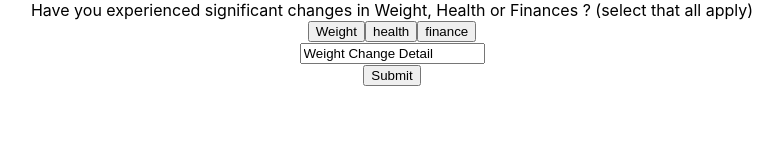
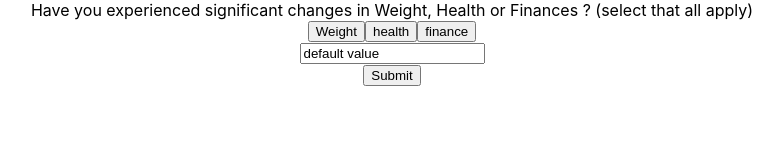
Before and after one commit to Michael-Tong-Github/Transamerica-POC, a React (Create React App) app: page / in a window 1280 px wide. Both pictures are taken after a click on the button "Weight". Shown: the top 160 px of the page, without its empty margins (248-1031 px from the left). Built offline with nearby package versions, Linux system fonts and the light colour scheme.

Commit message:
adding FormValidator

```diff
--- a/src/Components/QuoteForms.js
+++ b/src/Components/QuoteForms.js
@@ -1,4 +1,5 @@
 import React from "react";
+import formValidator from "../Tools/FormValidator";
 
 class QuoteForms extends React.Component{
 
@@ -10,13 +11,29 @@ class QuoteForms extends React.Component{
                 health: false,
                 finance: false
             },
-            weightChangeDetail: "Weight Change Detail",
-            healthChangeDetail: "Health Change Detail",
-            financeChangeDetail: "Finance Change Detail",
+            formControls:{
+                weightChangeDetail:{
+                    value:"default value",
+                    placeholder:"Weight Change Detail",
+                    valid: false,
+                    touched: false,
+                    validationRules:{
+                        //adding rules here
+                        minLength: 20,
+
+                    }
+                } ,
+
+            },
+
+            // healthChangeDetail: "Health Change Detail",
+            // financeChangeDetail: "Finance Change Detail",
 
 
         };
         this.flagChangeHandler = this.flagChangeHandler.bind(this);
+        this.changeHandler = this.changeHandler.bind(this);
+
 
 
 
@@ -29,26 +46,44 @@ class QuoteForms extends React.Component{
 
     //handle flag state, to show/hide certin sections
     flagChangeHandler= event=> {
-        const {visibilityFlag} = {...this.state};
-        const currentVisibility = visibilityFlag;
-        const tagValue = event.target.value;
+        let {visibilityFlag} = {...this.state};
+        let currentVisibility = visibilityFlag;
+        let tagValue = event.target.value;
         currentVisibility[tagValue] = !(visibilityFlag[tagValue]);
 
         this.setState ({ [visibilityFlag]: currentVisibility});
     }
 
-    textInputHandler = event => {
+    changeHandler = event =>{
         let name = event.target.name;
         let value = event.target.value;
 
+        let updatedControls = {
+            ...this.state.formControls
+        };
+
+        let updatedFormElement = {
+            ...updatedControls[name]
+        };
+
+        // let updatedFormElement = updatedControls[name];
+        updatedFormElement.value = value;
+        updatedFormElement.touched = true;
+        updatedFormElement.valid = formValidator(value, updatedFormElement.validationRules);
+
+        updatedControls[name] = updatedFormElement;
+
         this.setState({
-            ...this.state,
-            [name]:value,
+            formControls: updatedControls,
         });
     }
+
+
+
+
     formSubmitHandler= (event) => {
         event.preventDefault();
-        console.log(this.state.visibilityFlag, this.state.financeChangeDetail);
+        console.log(this.state);
     }
 
 
@@ -70,11 +105,11 @@ class QuoteForms extends React.Component{
                         {
                             this.state.visibilityFlag.weight &&
                             <div>
-                                <input type="text" name="weightChangeDetail" value={this.state.weightChangeDetail} onChange={this.textInputHandler}></input>
+                                <input type="text" name="weightChangeDetail" value={this.state.formControls.weightChangeDetail.value} onChange={this.changeHandler}></input>
                             </div>
                         }
 
-                        {
+                        {/* {
                             this.state.visibilityFlag.health &&
                             <div>
                                 <input type="text" name="healChangeDetail" value={this.state.healthChangeDetail} onChange={this.textInputHandler}></input>
@@ -85,7 +120,7 @@ class QuoteForms extends React.Component{
                             <div>
                             <input type="text" name="financeChangeDetail" value={this.state.financeChangeDetail} onChange={this.textInputHandler}></input>
                         </div>
-                        }
+                        } */}
                     </div>
 
                     <div>
--- /dev/null
+++ b/src/Tools/FormValidator.js
@@ -0,0 +1,20 @@
+import React from "react";
+
+const formValidator = (value, rules) =>{
+    let isValid = true;
+    for (let rule in rules){
+        switch (rule){
+            case 'minLength': isValid = isValid && miniValidator(value, rules[rule]); break;
+
+            default: isValid = true;
+        }
+    }
+    return isValid;
+}
+
+//validate minimum length
+const miniValidator = (value, miniLength) =>{
+    return value.length >= miniLength;
+}
+
+export default formValidator;
```
